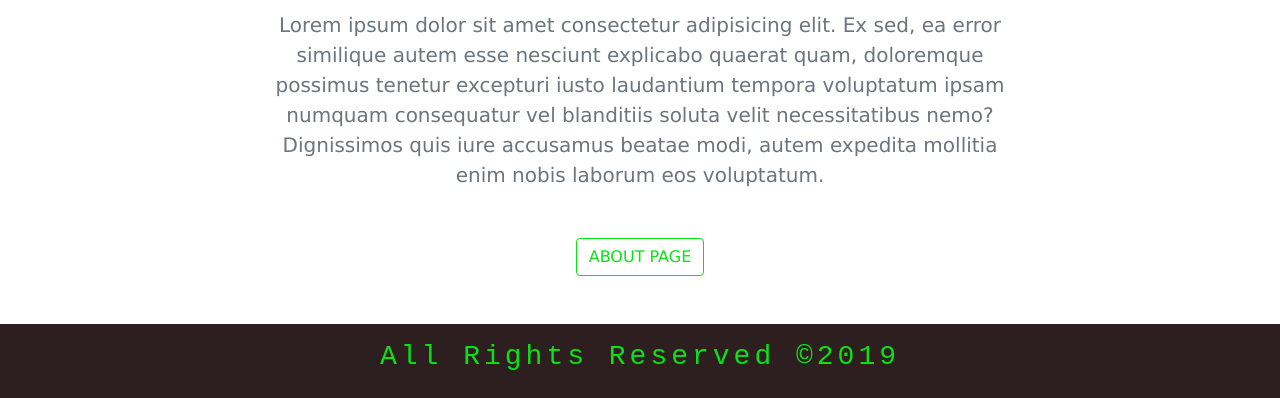
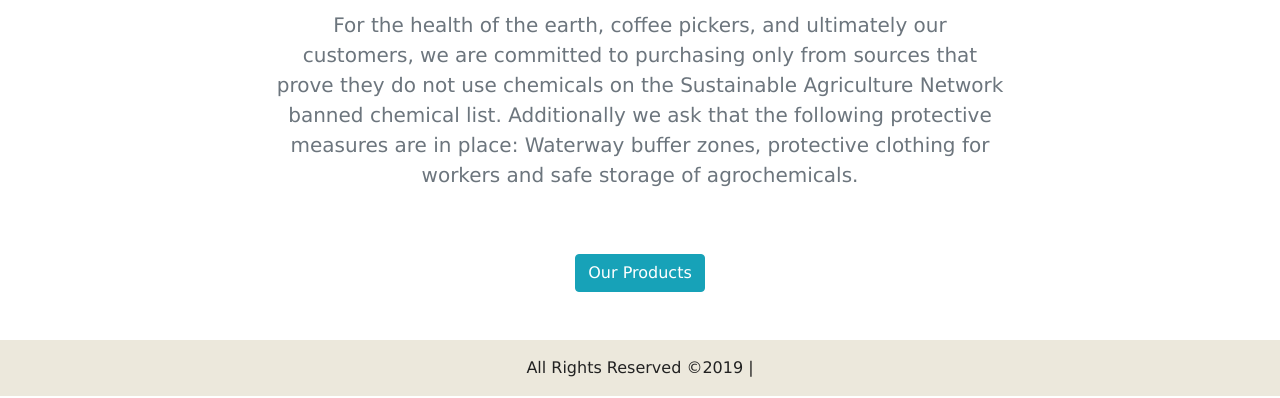
Before and after one commit to BobbyGifford/lady-coffee, a Gatsby site: page /about in a window 1280 px wide. Shown: the part 683-1081 px from the top of the page. Built offline with nearby package versions, Linux system fonts and the light colour scheme; Gatsby itself is replaced by a stand-in of ours.

Commit message:
Added details.

```diff
--- a/src/components/Globals/BackgroundSection.js
+++ b/src/components/Globals/BackgroundSection.js
@@ -4,7 +4,7 @@ export default function BackgroundSection({
   img,
   styleClass,
   title,
-  children,
+  subtitle,
 }) {
   return (
     <BackgroundImage className={styleClass} fluid={img}>
@@ -12,7 +12,7 @@ export default function BackgroundSection({
         <h1 className="title text-white text-uppercase text-center display-4 font-weight-bold">
           {title}
         </h1>
-        <h4>Fair trade the right way</h4>
+        <h4>{subtitle}</h4>
       </div>
     </BackgroundImage>
   )
--- a/src/components/Globals/Footer.js
+++ b/src/components/Globals/Footer.js
@@ -5,10 +5,8 @@ export default function Footer() {
     <footer className="footer py-3">
       <div className="container">
         <div className="row">
-          <div className="col-10 mx-auto col-md-6 text-yellow text-center text-capitalize">
-            <h3>
-              all rights reserved &copy;{new Date().getFullYear().toString()}
-            </h3>
+          <div className="mx-auto col-md-6 text-center text-capitalize">
+            all rights reserved &copy;{new Date().getFullYear().toString()} |
           </div>
         </div>
       </div>
--- a/src/components/Home/Info.js
+++ b/src/components/Home/Info.js
@@ -1,26 +1,13 @@
 import React from 'react'
-import { Link } from 'gatsby'
 import Title from '../Globals/Title'
-export default function Info() {
+export default function Info({ children }) {
   return (
     <section className="py-5">
       <div className="container">
         <Title title="our story" />
         <div className="row">
           <div className="col-10 col-sm-8 mx-auto text-center">
-            <p className="lead text-muted mb-5">
-              Lorem ipsum dolor sit amet consectetur adipisicing elit. Ex sed,
-              ea error similique autem esse nesciunt explicabo quaerat quam,
-              doloremque possimus tenetur excepturi iusto laudantium tempora
-              voluptatum ipsam numquam consequatur vel blanditiis soluta velit
-              necessitatibus nemo? Dignissimos quis iure accusamus beatae modi,
-              autem expedita mollitia enim nobis laborum eos voluptatum.
-            </p>
-            <Link to="/about/">
-              <button className="btn text-uppercase btn-yellow">
-                about page
-              </button>
-            </Link>
+            <p className="lead text-muted">{children}</p>
           </div>
         </div>
       </div>
--- a/src/components/layout.css
+++ b/src/components/layout.css
@@ -1,6 +1,6 @@
 :root {
   --mainBrown: #2d1e1f;
-  --mainYellow: rgb(12, 224, 23);
+  --buttonsMain: rgb(12, 224, 224);
   --mainGrey: #ece8dc;
   --mainWhite: #fff;
   --mainDark: #222;
@@ -21,11 +21,11 @@ h6 {
   letter-spacing: 0.25rem !important;
 }
 .text-yellow {
-  color: var(--mainYellow);
+  color: var(--buttonsMain);
 }
 .cart-icon {
   cursor: pointer;
-  color: var(--mainYellow);
+  color: var(--buttonsMain);
   font-size: 2rem;
 }
 .default-background,
@@ -42,15 +42,15 @@ h6 {
   min-height: 60vh;
 }
 .btn-yellow {
-  color: var(--mainYellow);
-  border-color: var(--mainYellow);
+  color: var(--buttonsMain);
+  border-color: var(--buttonsMain);
 }
 .btn-yellow:hover {
-  background: var(--mainYellow);
+  background: var(--buttonsMain);
   color: var(--mainBrown);
 }
 .footer {
-  background: var(--mainBrown);
+  background: var(--mainGrey);
 }
 .menu,
 .contact {
--- a/src/pages/about.js
+++ b/src/pages/about.js
@@ -1,6 +1,5 @@
 import React from 'react'
-import { graphql } from 'gatsby'
-
+import { graphql, Link } from 'gatsby'
 import Layout from '../components/layout'
 import SEO from '../components/seo'
 import BackgroundSection from '../components/Globals/BackgroundSection'
@@ -13,7 +12,19 @@ const AboutPage = ({ data }) => (
       title="about us"
       styleClass="about-background"
     />
-    <Info />
+    <Info>
+      For the health of the earth, coffee pickers, and ultimately our customers,
+      we are committed to purchasing only from sources that prove they do not
+      use chemicals on the Sustainable Agriculture Network banned chemical list.
+      Additionally we ask that the following protective measures are in place:
+      Waterway buffer zones, protective clothing for workers and safe storage of
+      agrochemicals.
+    </Info>
+    <div className="text-center mb-5">
+      <Link to="/">
+        <button className="btn btn-info">Our Products</button>
+      </Link>
+    </div>
   </Layout>
 )
 
```
Also changed, not shown: src/pages/index.js (+9 -1 lines).
